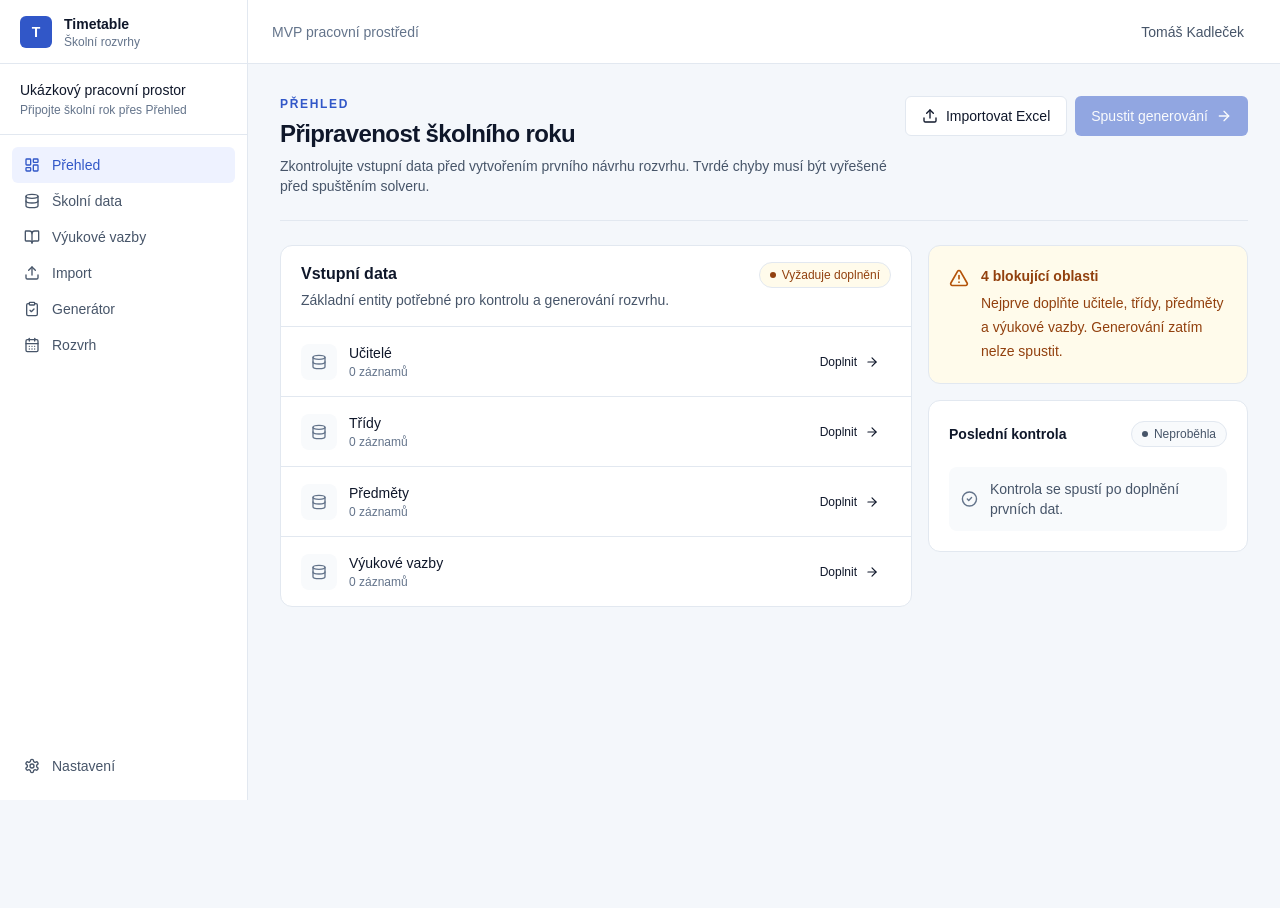
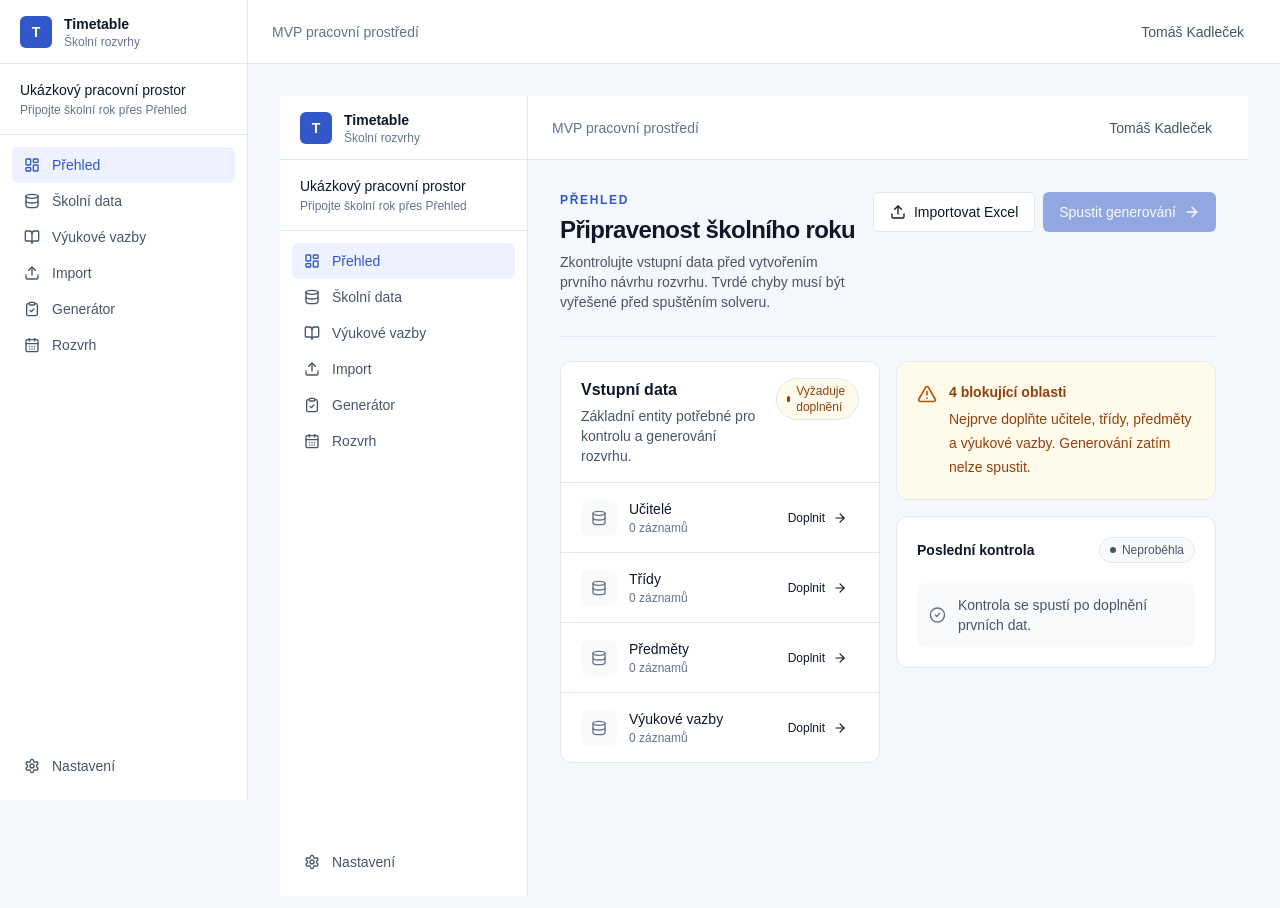
Before and after one commit to KadlecekTomas/timetable, a Next.js app in the folder apps/web/: page / in a window 1280 px wide. Shown: the top 908 px of the page. Before the commit the page ends 800 px from the top, so only its background shows below. Built offline with nearby package versions, Linux system fonts and the light colour scheme.

Commit message:
feat(ui): apply app shell across workspace pages

```diff
--- a/apps/web/app/layout.tsx
+++ b/apps/web/app/layout.tsx
@@ -1,4 +1,8 @@
 import type { Metadata } from "next";
+import { Suspense } from "react";
+
+import { AppShell } from "@/components/app-shell";
+
 import "./globals.css";
 
 export const metadata: Metadata = {
@@ -11,7 +15,11 @@ export default function RootLayout({
 }: Readonly<{ children: React.ReactNode }>) {
   return (
     <html lang="cs">
-      <body>{children}</body>
+      <body>
+        <Suspense fallback={<div className="min-h-screen bg-background" />}>
+          <AppShell>{children}</AppShell>
+        </Suspense>
+      </body>
     </html>
   );
 }
```
